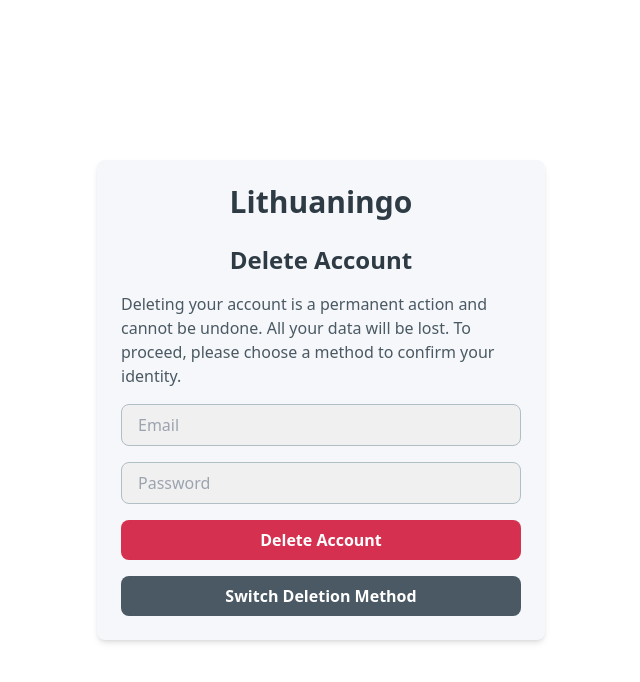
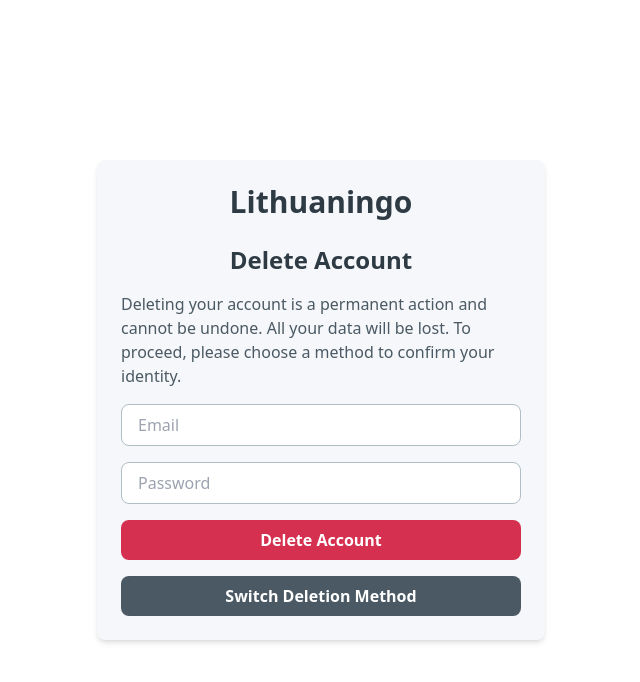
Before and after one commit to adilsezer/lithuaningo-delete-account, a React (Create React App) app: page / in a window 1280 px wide. Both pictures are taken after a click on the button "Use Email/Password". Shown: the top 682 px of the page, without its empty margins (319-959 px from the left). Built offline with nearby package versions, Linux system fonts and the light colour scheme; no server answers.

Commit message:
changed input background

```diff
--- a/src/components/DeleteAccount.tsx
+++ b/src/components/DeleteAccount.tsx
@@ -177,7 +177,7 @@
               className="w-full px-4 py-2 border rounded-lg focus:outline-none focus:ring-2"
               style={{
                 borderColor: theme.border,
-                backgroundColor: theme.wordBackground,
+                backgroundColor: theme.background,
                 color: theme.text,
               }}
               required
@@ -190,7 +190,7 @@
               className="w-full px-4 py-2 mb-4 border rounded-lg focus:outline-none focus:ring-2"
               style={{
                 borderColor: theme.border,
-                backgroundColor: theme.wordBackground,
+                backgroundColor: theme.background,
                 color: theme.text,
               }}
               required
@@ -230,7 +230,7 @@
               className="w-full px-4 py-2 mb-4 border rounded-lg focus:outline-none focus:ring-2"
               style={{
                 borderColor: theme.border,
-                backgroundColor: theme.wordBackground,
+                backgroundColor: theme.background,
                 color: theme.text,
               }}
               required
```
